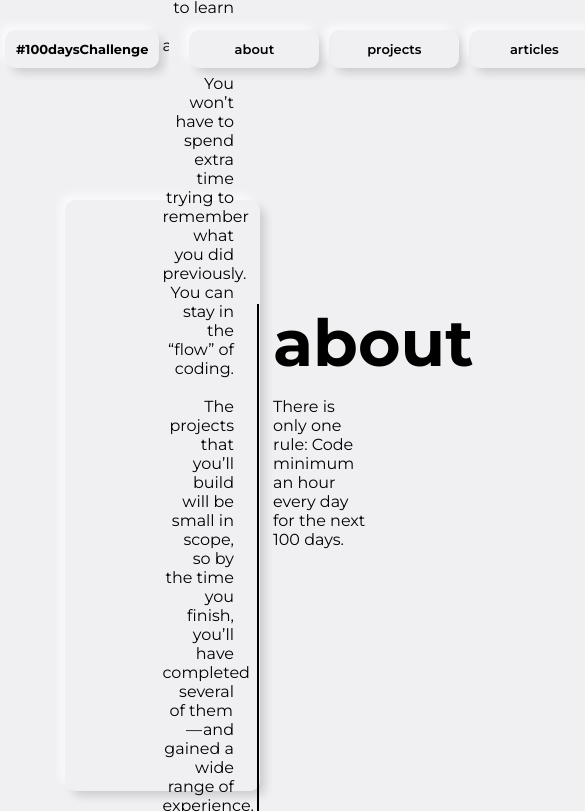
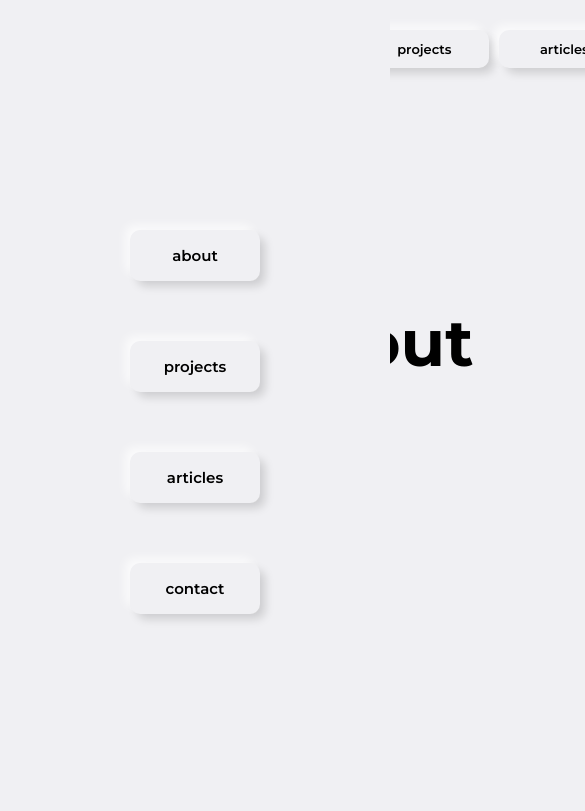
Before and after one commit to MironBanks/100Blog, a Gatsby site: page /about in a window 390 px wide. Shown: the top 811 px of the page, 585 px wide, since content can reach past the window. Built offline with nearby package versions, Linux system fonts and the light colour scheme; Gatsby itself is replaced by a stand-in of ours.

Commit message:
hamburger menu

```diff
--- a/src/components/Footer/Footer.js
+++ b/src/components/Footer/Footer.js
@@ -20,6 +20,10 @@ const Footer = styled.div`
     font-size:10px;
   }
 
+  @media only screen and (max-width: 1440px) {
+    display:none;
+  }
+
   @media only screen and (max-width: 500px) {
     height: 30px;
     width:170px;
--- /dev/null
+++ b/src/components/HamburgerMenu/HamburgerMenu.js
@@ -0,0 +1,94 @@
+import React from "react"
+import styled from "styled-components"
+import { Link } from "gatsby"
+
+const NavigationWrapper = styled.nav`
+  position: fixed;
+  height: 100%;
+  background-color: #F0F0F3;
+  top:0;
+  left:0;
+  width: 100%;
+  display: flex;
+  justify-content: center;
+  align-items: center;
+  justify-content: space-between;
+
+  font-family: "Montserrat";
+  z-index: 1000;
+
+  a {
+    text-decoration: none;
+    color: inherit;
+  }
+  /*position: fixed;
+  width:99%;
+  top:20px;
+  left:20px;
+  display: flex;
+  align-items: center;
+  justify-content: space-between;
+  font-family: "Montserrat";
+  z-index:20;
+
+  a {
+    text-decoration: none;
+    color: inherit;
+  }*/
+`
+const NavigationList = styled.ul`
+  width: 100vw;
+  height: 100vh;
+  display: flex;
+  flex-direction: column;
+  justify-content: center;
+  align-items:center;
+  list-style: none;
+  display: flex;
+`
+
+const NavigationListItem = styled.li`
+background-color: #F0F0F3;
+  font-weight: 600;
+  font-size: 15px;
+  margin:30px 10px;
+  color:black;
+  width:130px;
+  padding:15px;
+  text-align:center;
+  border-radius: 10px;
+  box-shadow: 6px 6px 10px -1px rgba(0,0,0,0.15),
+                -6px -6px 10px -1px rgba(255,255,255,0.7);
+  border: 1px solid rgba(0,0,0,0.0);
+
+  &:hover{
+    box-shadow: inset 4px 4px 6px -1px rgba(0,0,0,0.2),
+                inset -4px -4px 6px -1px rgba(255,255,255,0.7),
+                -0.5px -0.5px 0 rgba(255,255,255,1),
+                0.5px 0.5px 0 rgba(0,0,0,0.15),
+                0px 12px 10px -10px rgba(0,0,0,0.05);
+    border: 1px solid rgba(0,0,0,0.01);
+  }
+`
+
+
+const HamburgerMenu = () => (
+    <NavigationWrapper>
+        <NavigationList>
+            <NavigationListItem>
+                <Link to="/about">about</Link>
+            </NavigationListItem>
+            <NavigationListItem>
+                <Link to="/projects">projects</Link>
+            </NavigationListItem>
+            <NavigationListItem>
+                <Link to="/articles">articles</Link>
+            </NavigationListItem>
+            <NavigationListItem>
+                <Link to="/contact">contact</Link>
+            </NavigationListItem>
+        </NavigationList>
+    </NavigationWrapper>
+);
+
+export default HamburgerMenu
--- /dev/null
+++ b/src/components/HamburgerMenu/HamburgerToggleButton.js
@@ -0,0 +1,39 @@
+import React from "react"
+import styled from "styled-components"
+
+
+
+const Button = styled.button`
+    display: flex;
+    flex-direction: column;
+    justify-content: space-around;
+    height:30px;
+    width:30px;
+    background: transparent;
+    border: none;
+    cursor: pointer;
+    padding: 0;
+    box-sizing: border-box;
+
+    &:focus{
+        outline: none;
+    }
+`;
+
+const ButtonLine = styled.div`
+    width:30px;
+    height:2px;
+    background: black;
+`;
+
+const HamburgerToggleButton = () => (
+
+    <Button className="toggle-button">
+        <ButtonLine className="toggle-button__line" />
+        <ButtonLine className="toggle-button__line" />
+        <ButtonLine className="toggle-button__line" />
+    </Button>
+
+);
+
+export default HamburgerToggleButton
--- a/src/components/Navigation/Navigation.js
+++ b/src/components/Navigation/Navigation.js
@@ -1,6 +1,7 @@
 import React from "react"
 import styled from "styled-components"
 import { Link } from "gatsby"
+import HamburgerToggleButton from "../HamburgerMenu/HamburgerToggleButton"
 
 const NavigationWrapper = styled.nav`
   position: fixed;
@@ -65,7 +66,7 @@ const NavigationList = styled.ul`
   padding:15px;
   list-style: none;
   display: flex;
-  background-color: #F0F0F3;
+
 
   @media only screen and (max-width: 1440px) {
     padding:13px;
@@ -77,6 +78,7 @@ const NavigationList = styled.ul`
 `
 
 const NavigationListItem = styled.li`
+background-color: #F0F0F3;
   font-weight: 600;
   font-size: 15px;
   margin:0 10px;
@@ -113,6 +115,7 @@ const Navigation = () => (
     <Logo>
       <Link to="/">#100daysChallenge</Link>
     </Logo>
+    <HamburgerToggleButton />
     <NavigationList>
       <NavigationListItem>
         <Link to="/about">about</Link>
--- a/src/layouts/index.js
+++ b/src/layouts/index.js
@@ -1,11 +1,13 @@
 import React from "react"
 import Navigation from "../components/Navigation/Navigation";
 import GlobalStyle from "../assets/styles/globalStyles";
+import HamburgerMenu from "../components/HamburgerMenu/HamburgerMenu";
 
-const MainLayout = ({children}) => (
+const MainLayout = ({ children }) => (
   <>
     <GlobalStyle />
     <Navigation />
+    <HamburgerMenu />
     {children}
   </>
 )
--- a/src/pages/about.js
+++ b/src/pages/about.js
@@ -1,7 +1,6 @@
 import React from "react"
 import styled from 'styled-components';
 import PageInfo from '../components/PageInfo/PageInfo';
-import Button from "../components/Button/Button";
 import Footer from "../components/Footer/Footer"
 
 const ContentWrapper = styled.div`
@@ -23,7 +22,7 @@ const ContentWrapper = styled.div`
   border: 1px solid rgba(0,0,0,0.0);
 
   h1 {
-    font-size: 64px;
+    font-size: 65px;
     margin: 0;
     width: 60%;
     padding:25px 0 25px auto;
@@ -38,14 +37,18 @@ const ContentWrapper = styled.div`
   }
 
   @media only screen and (max-width: 1440px) {
+    top:140px;
+    width: 55%;
+    height:75vh;
+
      h1 {
-        font-size: 65px;
+        font-size: 25px;
+        width: 70%;
      }
 
      p {
-        margin: 20px 0 40px;
-        font-size:16px;
-        width: 50%;
+       font-size:13px;
+        width: 90%;
      }
   }
 `;
@@ -99,7 +102,6 @@ const AboutPage = ({ data }) => (
         <br />
         You’ll have a good reason to stop procrastinating and start coding every day.
       </p>
-      <Button>my last project</Button>
     </ContentWrapper>
 
     <BlackRight></BlackRight>
--- a/src/pages/articles.js
+++ b/src/pages/articles.js
@@ -16,6 +16,7 @@ height: 90%;
 
 @media only screen and (max-width: 1440px) {
     width:230px;
+    height: 85%;
   }
 `;
 
@@ -41,9 +42,10 @@ const ArticlesWrapper = styled.div`
   grid-gap: 120px;
 
   @media only screen and (max-width: 1440px) {
+    margin-top:30px;
     margin-left:23%;
     width:400px;
-    grid-gap: 70px;
+    grid-gap: 80px;
   }
 `;
 
```
Also changed, not shown: gatsby-browser.js (deleted, +0 -7 lines), gatsby-ssr.js (deleted, +0 -7 lines), 3 other files.
